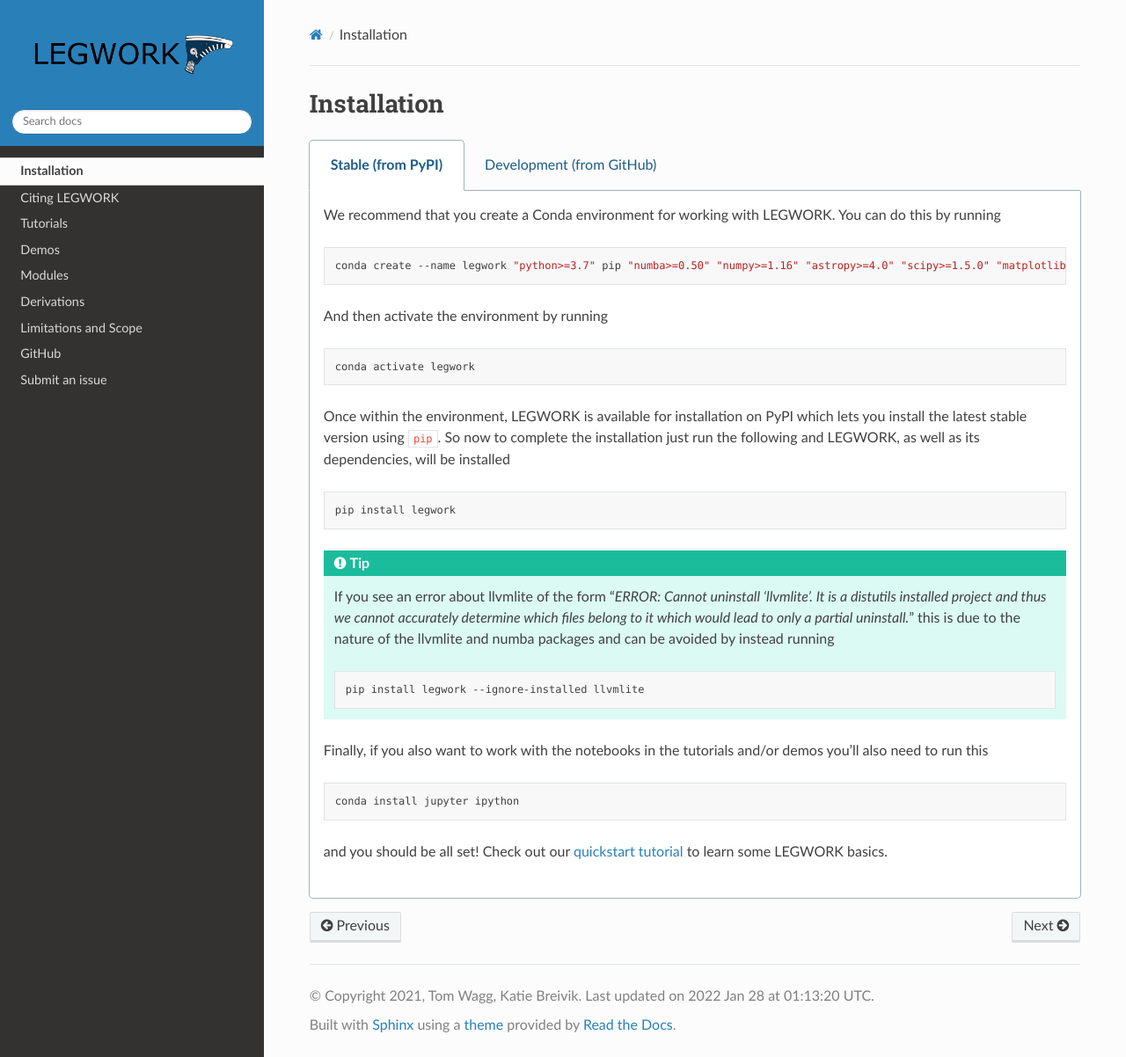
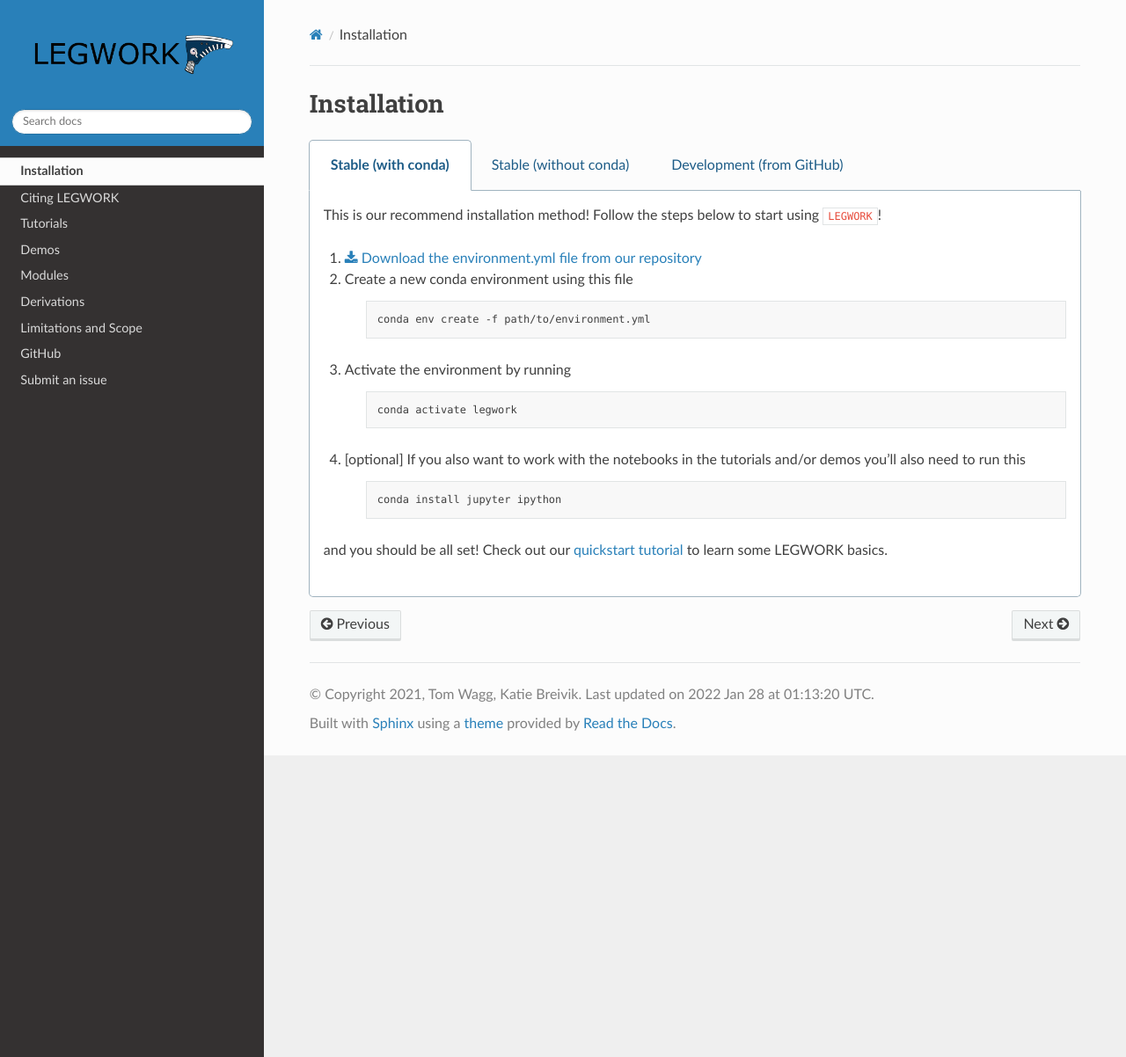
Before and after one commit to TeamLEGWORK/LEGWORK, a Sphinx documentation site: the page built from docs/install.rst, in a window 1280 px wide and 1202 px high. Shown: the whole window at 88% size. Built offline with Sphinx 7.4.7 and the Read the Docs theme 2.0.0, drawn with Linux system fonts in a browser that asks for light colours; pages that are not in the unit, such as notebooks, are missing from menus.

Commit message:
update install instructions to use environment.yml

```diff
--- a/docs/install.rst
+++ b/docs/install.rst
@@ -3,44 +3,39 @@
 
 .. tabs::
 
-    .. tab:: Stable (from PyPI)
+    .. tab:: Stable (with conda)
 
-        We recommend that you create a Conda environment for working with LEGWORK.
-        You can do this by running
+        This is our recommend installation method! Follow the steps below to start using ``LEGWORK``!
 
-        .. code-block:: bash
+        #. :download:`Download the environment.yml file from our repository <https://raw.githubusercontent.com/TomWagg/LEGWORK/docs/environment.yml>`
+        #. Create a new conda environment using this file
 
-            conda create --name legwork "python>=3.7" pip "numba>=0.50" "numpy>=1.16" "astropy>=4.0" "scipy>=1.5.0" "matplotlib>=3.3.2" "seaborn>=0.11.1" "schwimmbad>=0.3.2" -c conda-forge -c defaults
+            .. code-block:: bash
 
-        And then activate the environment by running
+                conda env create -f path/to/environment.yml
 
-        .. code-block:: bash
+        #. Activate the environment by running
 
-            conda activate legwork
+            .. code-block:: bash
 
-        Once within the environment, LEGWORK is available for installation on PyPI which lets you install the latest
-        stable version using ``pip``. So now to complete the installation just run the following and LEGWORK, as well as its dependencies, will be installed
+                conda activate legwork
+
+        #. [optional] If you also want to work with the notebooks in the tutorials and/or demos you'll also need to run this
+
+            .. code-block:: bash
+
+                conda install jupyter ipython
+
+        and you should be all set! Check out our `quickstart tutorial <notebooks/Quickstart.ipynb>`__ to learn some LEGWORK basics.
+
+    .. tab:: Stable (without conda)
+
+        We don't recommend installing ``LEGWORK`` without a conda environment but if you prefer to do it this
+        way then all you need to do is run
 
         .. code-block:: bash
 
             pip install legwork
-
-        .. tip::
-
-            If you see an error about llvmlite of the form "*ERROR: Cannot uninstall 'llvmlite'. It is a distutils installed project and thus we cannot accurately determine which files belong to it which would lead to only a partial uninstall.*" this is due to the nature of the llvmlite and numba packages
-            and can be avoided by instead running
-
-            .. code-block:: bash
-
-                pip install legwork --ignore-installed llvmlite
-
-        Finally, if you also want to work with the notebooks in the tutorials and/or demos you'll also need to run this
-
-        .. code-block:: bash
-
-            conda install jupyter ipython
-
-        and you should be all set! Check out our `quickstart tutorial <notebooks/Quickstart.ipynb>`__ to learn some LEGWORK basics.
 
     .. tab:: Development (from GitHub)
 
```
